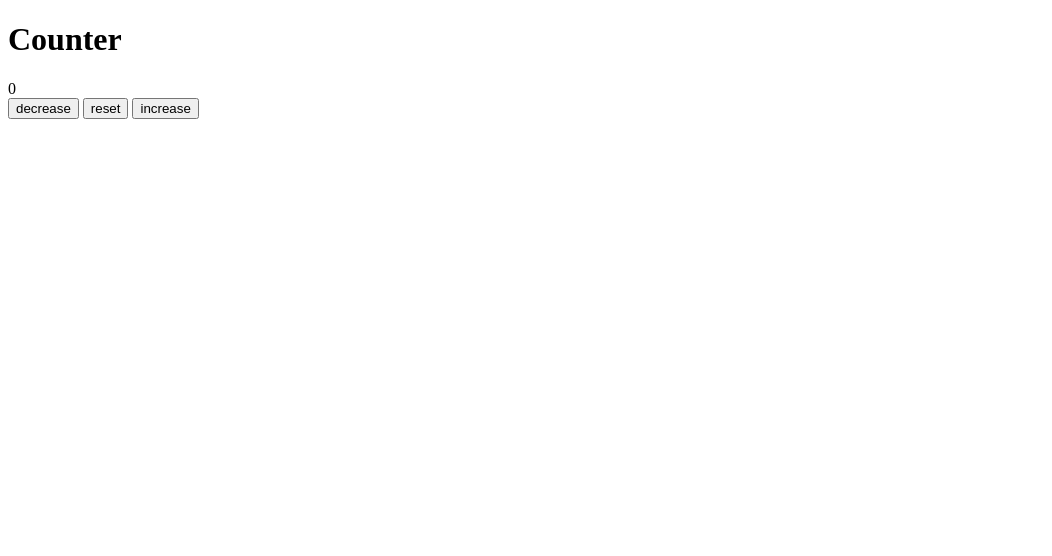
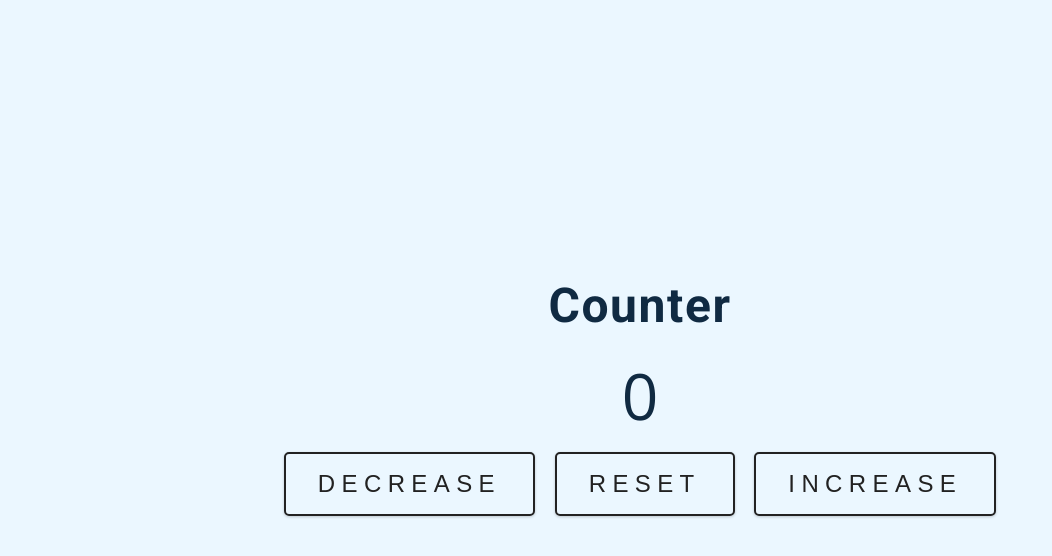
Before and after one commit to l-kosmala/Counter, a plain HTML site: page index.html in a window 1280 px wide. Shown: the whole page, without its empty margins (0-1052 px from the left). Drawn offline with nearby package versions, Linux system fonts and the light colour scheme.

Commit message:
css styles and some index changes
I add styles in css file and make some improvement in index.html

```diff
--- a/css/style.css
+++ b/css/style.css
@@ -0,0 +1,65 @@
+/* FONT */
+@import url("https://fonts.googleapis.com/css?family=Open+Sans|Roboto:400,700&display=swap");
+
+*,
+*::before,
+*::after {
+    margin: 0;
+    padding: 0;
+    box-sizing: border-box;
+}
+
+/* html {
+    font-size: 62.5%;
+} */
+
+body {
+    font-family: "Open Sans", sans-serif;
+    background: #ebf7ff;
+    color: #102a42;
+    line-height: 1.5;
+    font-size: 0.875rem;
+}
+
+main {
+    min-height: 100vh;
+    display: grid;
+    place-items: center;
+}
+
+.container {
+    text-align: center;
+}
+
+.container h1 {
+    font-size: 3rem;
+    letter-spacing: 0.1rem;
+    line-height: 1.25;
+    margin-bottom: 0.75rem;
+    font-family: "Roboto", sans-serif;
+}
+
+.container span {
+    font-size: 4rem;
+}
+
+.btn {
+    text-transform: uppercase;
+    background: transparent;
+    color: #222;
+    padding: 1rem 2rem;
+    margin: .5rem;
+    letter-spacing: 0.4rem;
+    display: inline-block;
+    transition: all 0.3s linear;
+    font-size: 1.5rem;
+    border: 2px solid #222;
+    cursor: pointer;
+    box-shadow: 0 1px 3px rgba(0, 0, 0, 0.2);
+    border-radius: 5px;
+}
+
+.btn:hover {
+    color: #fff;
+    background: #000;
+}
--- a/index.html
+++ b/index.html
@@ -12,15 +12,17 @@
 </head>
 
 <body>
+    <main>
         <div class="container">
             <h1>Counter</h1>
             <span id="value">0</span>
             <div class="button-containers">
                 <button class="btn decrease">decrease</button>
                 <button class="btn reset">reset</button>
-            <button class="increase">increase</button>
+                <button class="btn increase">increase</button>
             </div>
         </div>
+    </main>
     <!-- javascript -->
     <script src="js/app.js"></script>
 </body>
```
Lines whose indentation alone changed are shown as unchanged.
